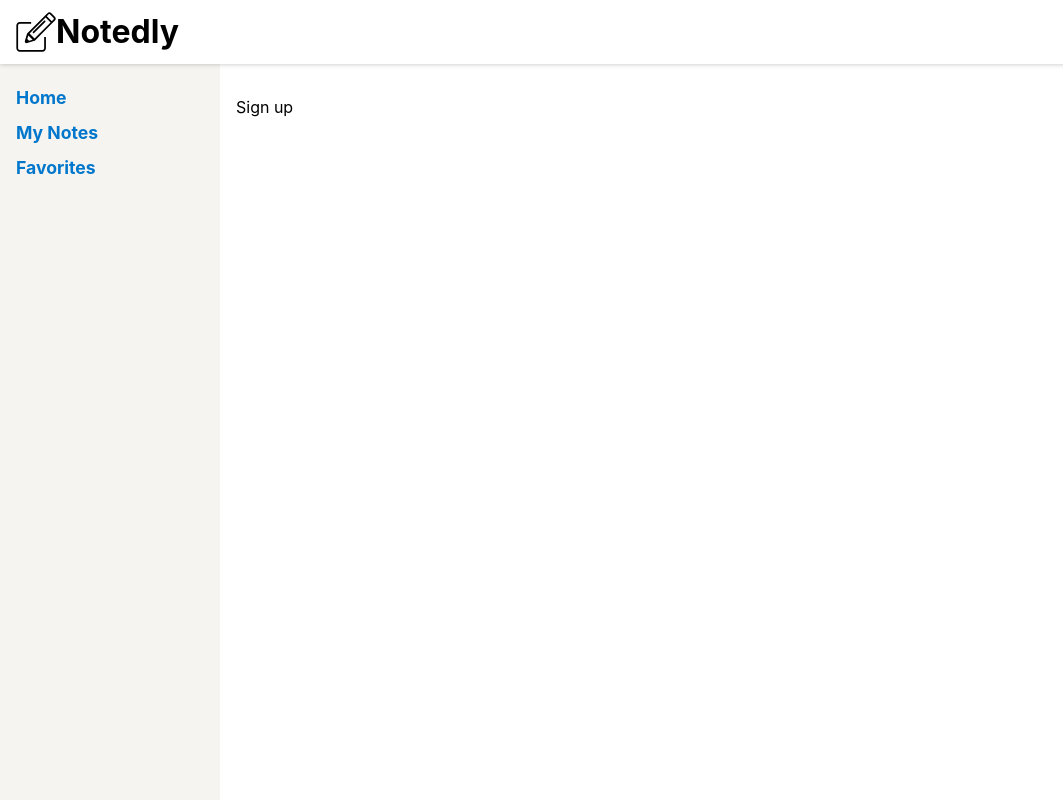
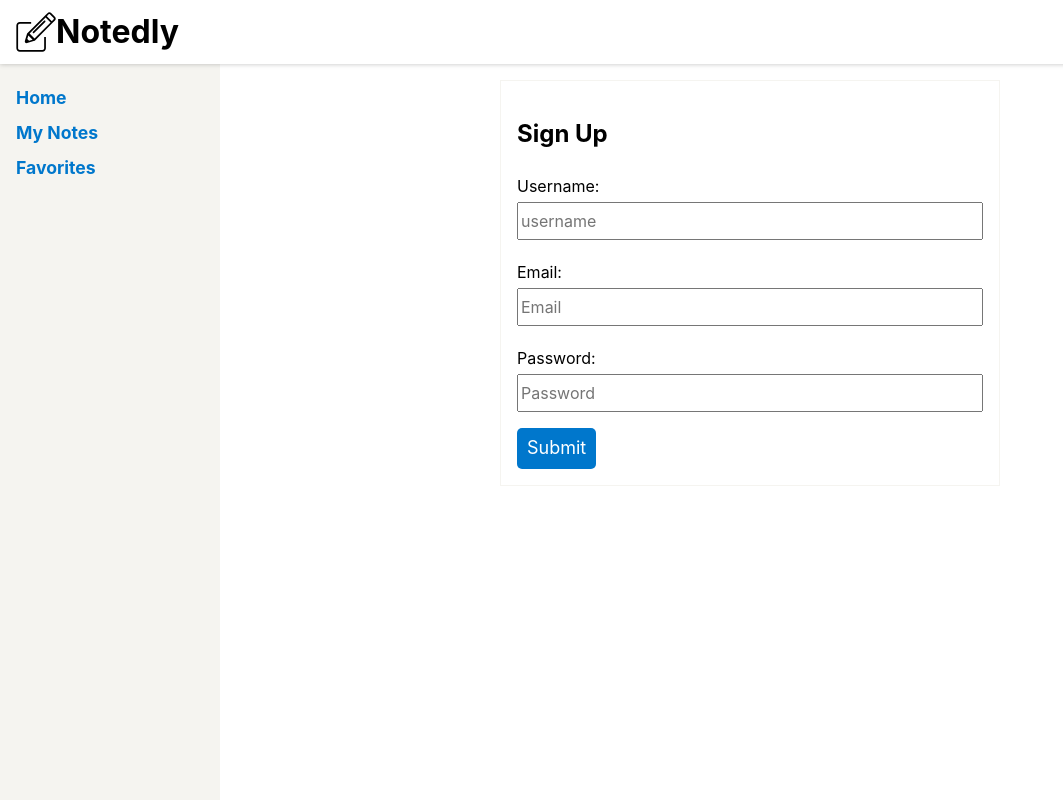
Before and after one commit to Aemulatio/book_javascript_development, a React (Vite) app in the folder web/: page /signup in a window 1280 px wide. Shown: the whole page, without its empty margins (0-1063 px from the left). Built offline with nearby package versions, Linux system fonts and the light colour scheme; no server answers.

Commit message:
верстка формы регистрации и стили

```diff
--- a/web/src/pages/signup.js
+++ b/web/src/pages/signup.js
@@ -1,4 +1,27 @@
 import React, {useEffect} from "react";
+import styled from 'styled-components'
+
+import Button from "../components/Button";
+
+const Wrapper = styled.div`
+  border: 1px solid #f5f4f0;
+  max-width: 500px;
+  padding: 1em;
+  margin: 0 auto;
+`;
+
+const Form = styled.form`
+  label, input {
+    display: block;
+    line-height: 2em;
+  }
+
+  input {
+    width: 100%;
+    margin-bottom: 1em;
+  }
+`;
+
 
 const SignUp = (props) => {
     useEffect(() => {
@@ -6,9 +29,20 @@ const SignUp = (props) => {
     });
 
     return (
-        <>
-            <p>Sign up</p>
-        </>
+        <Wrapper>
+            <h2>Sign Up</h2>
+            <Form>
+                <label htmlFor="username">Username:</label>
+                <input type="text" required id="username" name="username" placeholder="username"/>
+
+                <label htmlFor="email">Email:</label>
+                <input type="email" required id="email" name="email" placeholder="Email"/>
+
+                <label htmlFor="password">Password:</label>
+                <input type="password" required id="password" name="password" placeholder="Password"/>
+                <Button type='submit'>Submit</Button>
+            </Form>
+        </Wrapper>
     )
 }
 
```
